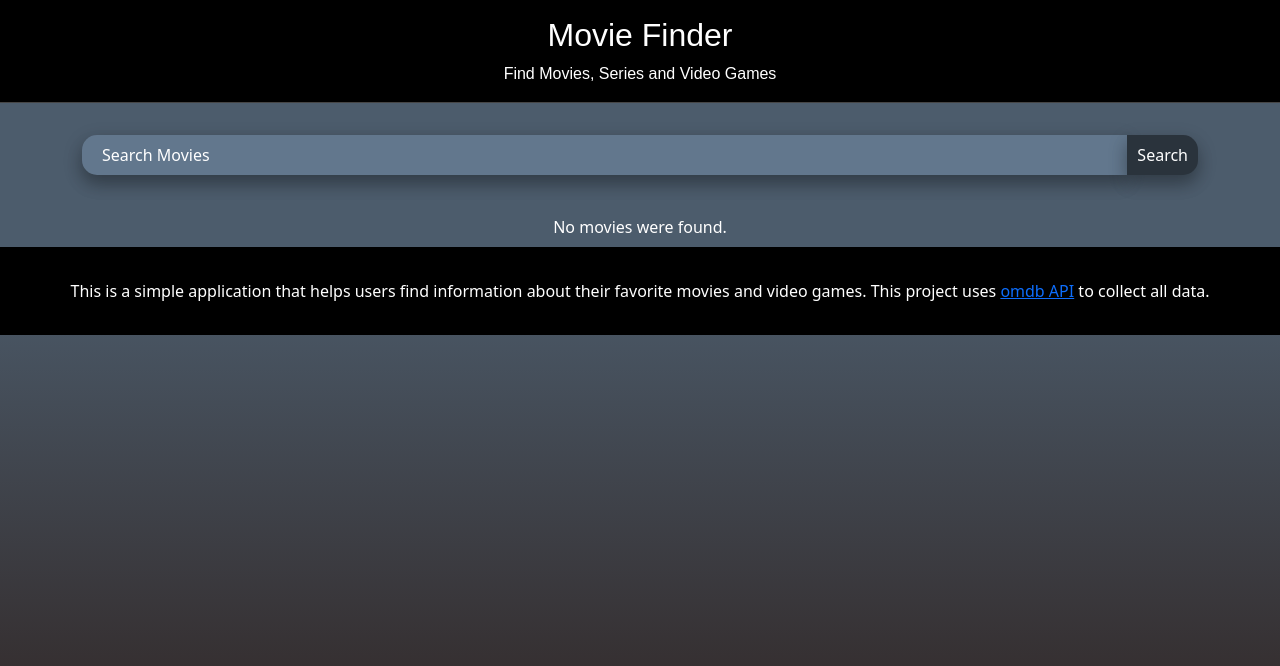
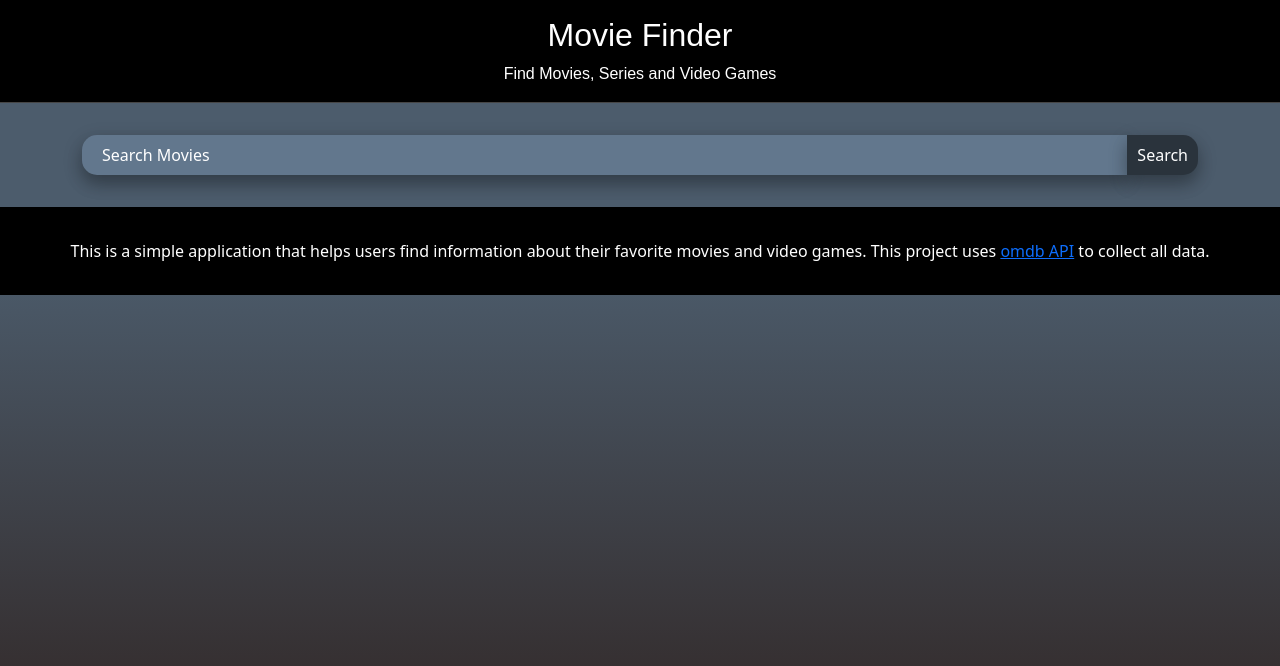
Before and after one commit to Conkolokythas/movie-finder, a React (Create React App) app: page / in a window 1280 px wide. Shown: the top 666 px of the page. Built offline with nearby package versions, Linux system fonts and the light colour scheme; a web font is replaced by a local one.

Commit message:
Test display

```diff
--- a/src/App.js
+++ b/src/App.js
@@ -25,6 +25,9 @@ function App() {
         setTotalResults(response.data.totalResults);
         console.log(totalResults);
         setCurrentPage(1);
+        if(totalResults == 0) {
+          return <div class="empty"><span>No movies were found.</span></div>
+        }
    }
 
     const pagination = async (page) => {
@@ -64,7 +67,7 @@ function App() {
             <ResultsHeader resultsNum={totalResults} term={searchTerm} />
 
 
-          ) : (<div className="empty"><span>No movies were found.</span></div>)
+          ) : (' ')
         }
 
         {
```
